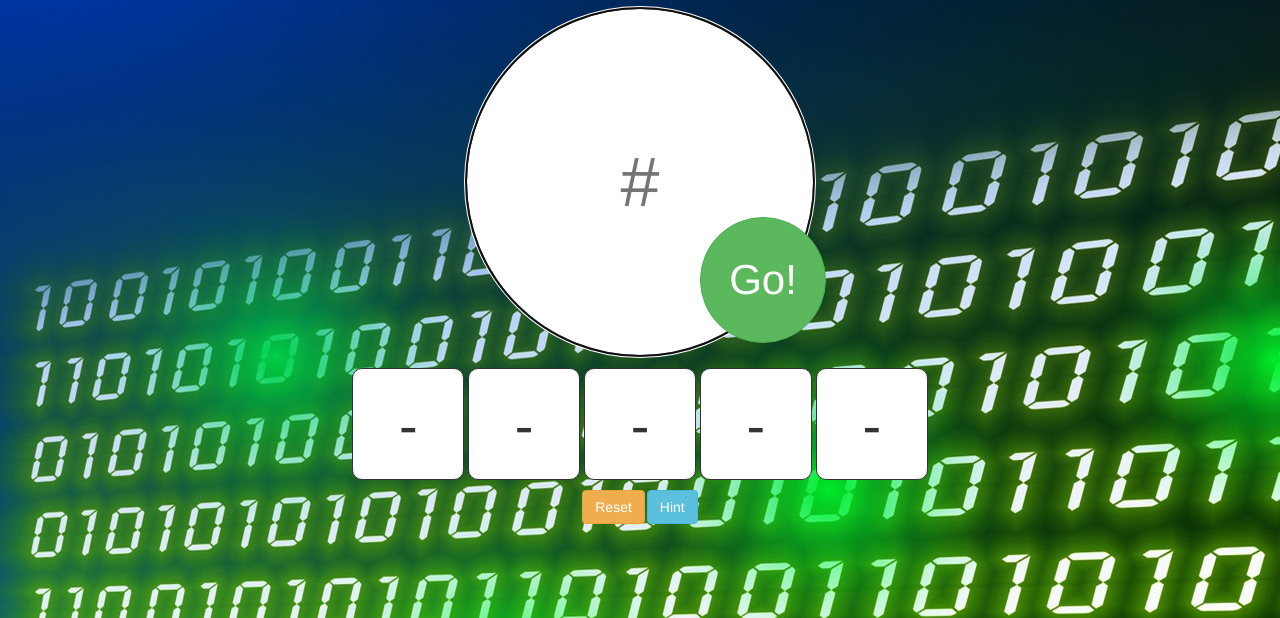
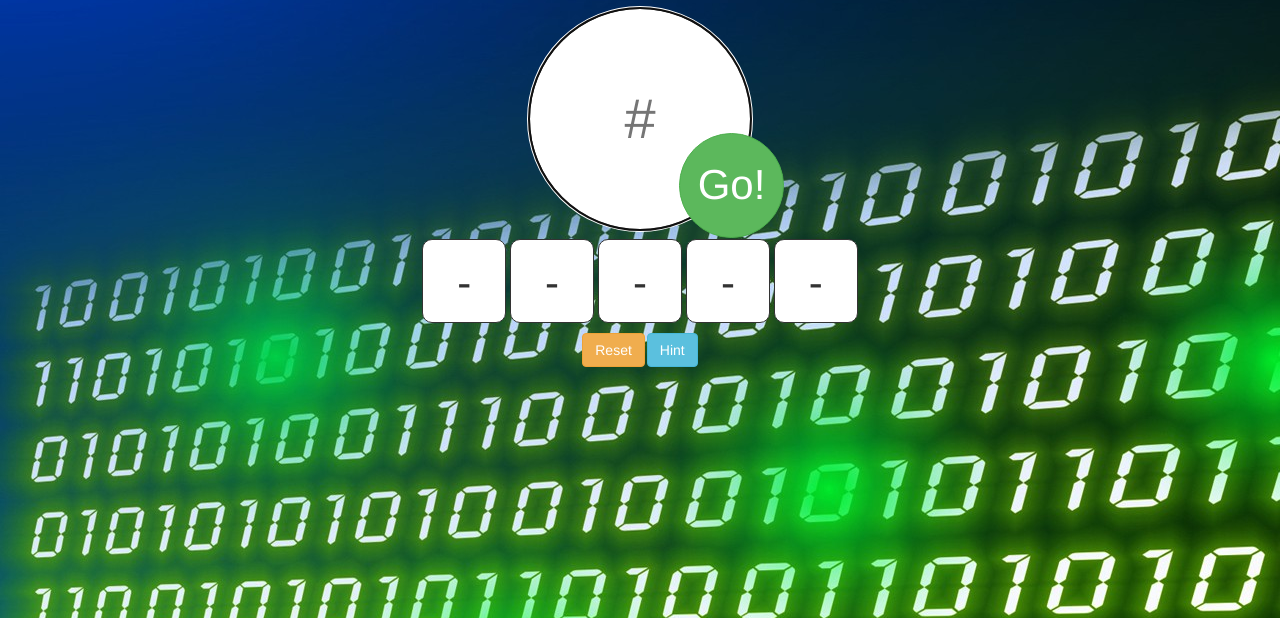
Before and after one commit to timkao/GuessingGame, a plain HTML site: page index.html in a window 1280 px wide. Shown: the part 109-727 px from the top of the page. Drawn offline with nearby package versions, Linux system fonts and the light colour scheme.

Commit message:
scale change

```diff
--- a/GuessingGame.js
+++ b/GuessingGame.js
@@ -166,6 +166,7 @@ $(document).ready(function(){
     $('#resetAll').on('click', function() {
         game = new Game();
         attachGuesses(); // clear the guesses on the UI
+        $('#player-input').val("");
         $('#hints, #go').prop('disabled', false); // enabled the buttons
         // reset headings
         $('#headers h1').text('Guessing Game');
--- a/style.css
+++ b/style.css
@@ -28,7 +28,7 @@ img {
     display: inline-block;
     border-style: solid;
     border-radius: 10px;
-    font-size: 4em;
+    font-size: 3em;
     width: 2em;
     height: 2em;
     margin-top: 0.2em;
@@ -49,18 +49,18 @@ img {
 
 #player-input {
     border-radius: 100%;
-    width: 5em;
-    height: 5em;
-    font-size: 5em;
+    width: 4em;
+    height: 4em;
+    font-size: 4em;
     background-color: white;
 }
 
 #go {
     position: absolute;
-    top: 5em;
-    left: 15em;
-    width: 3em;
-    height: 3em;
+    top: 3em;
+    left: 14.5em;
+    width: 2.5em;
+    height: 2.5em;
     border-radius: 100%;
     font-size: 3em;
 }
```
